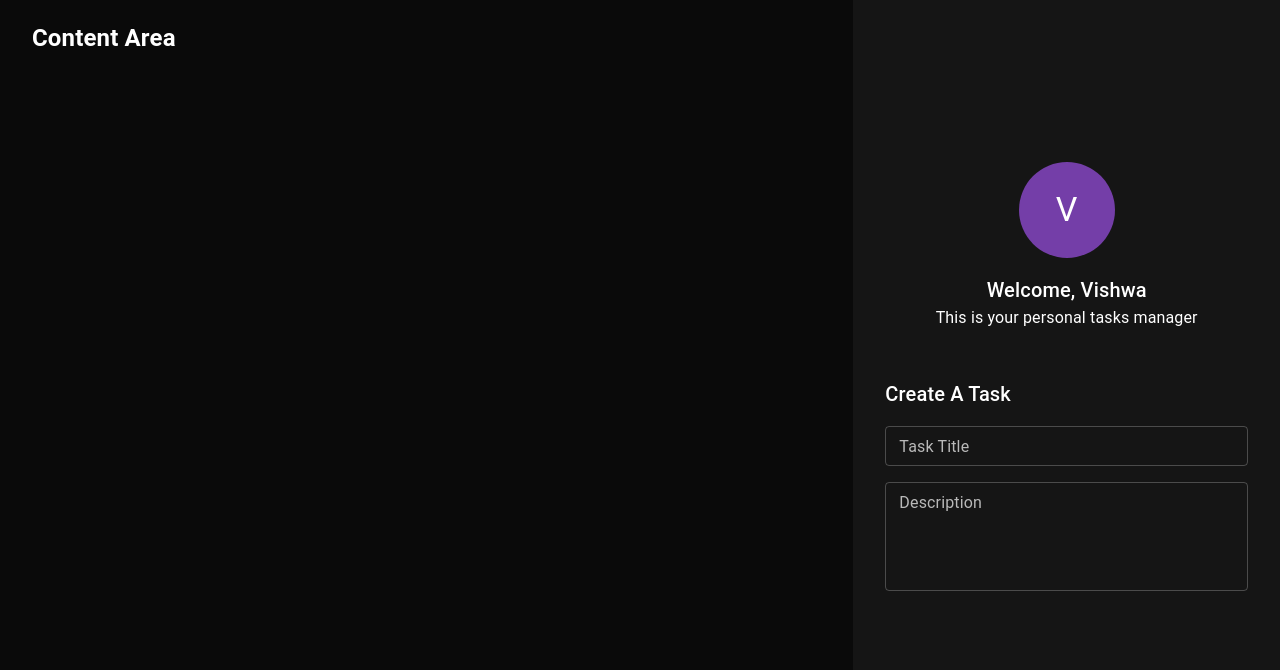
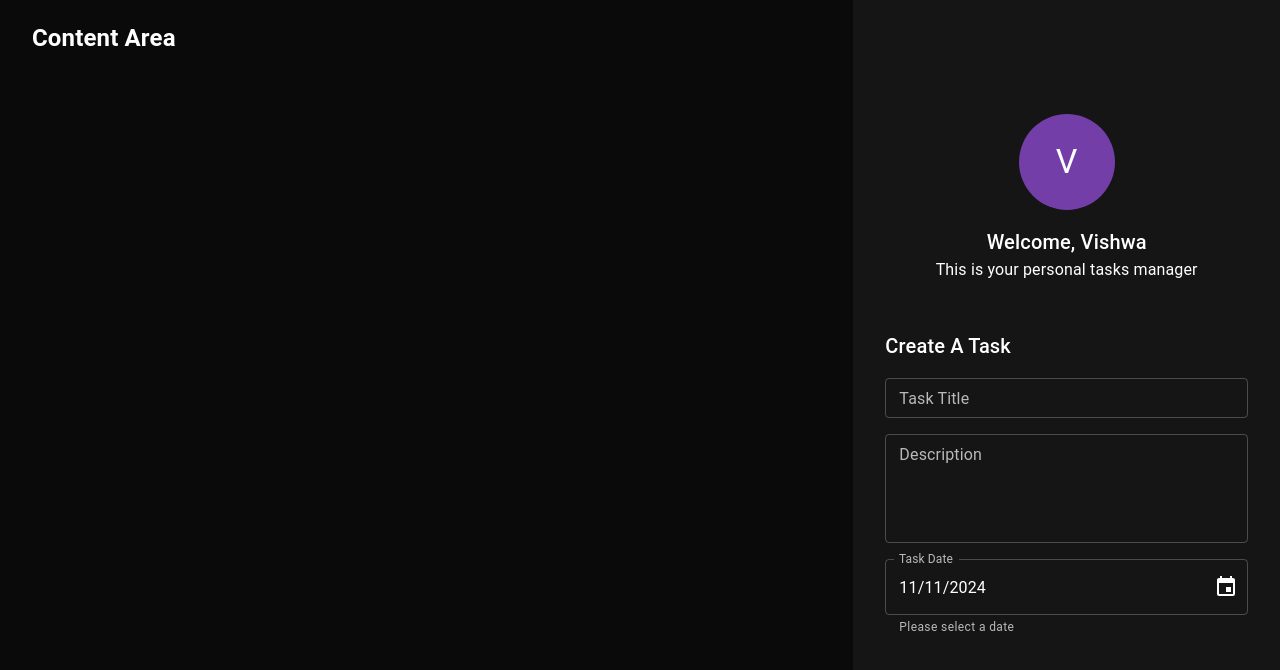
Before and after one commit to vishwa98/task-management, a React (Create React App) app: page / in a window 1280 px wide. Shown: the top 670 px of the page. Built offline with nearby package versions, Linux system fonts and the light colour scheme.

Commit message:
Fields added with interfaces

```diff
--- a/package.json
+++ b/package.json
@@ -6,6 +6,7 @@
     "@emotion/react": "^11.13.3",
     "@emotion/styled": "^11.13.0",
     "@mui/material": "^6.1.6",
+    "@mui/x-date-pickers": "^7.22.2",
     "@testing-library/jest-dom": "^5.17.0",
     "@testing-library/react": "^13.4.0",
     "@testing-library/user-event": "^13.5.0",
@@ -13,6 +14,7 @@
     "@types/node": "^16.18.119",
     "@types/react": "^18.3.12",
     "@types/react-dom": "^18.3.1",
+    "date-fns": "^4.1.0",
     "prop-types": "^15.8.1",
     "react": "^18.3.1",
     "react-dom": "^18.3.1",
--- /dev/null
+++ b/src/components/createTaskForm/_taskDateField.tsx
@@ -0,0 +1,44 @@
+import React, { FC, ReactElement } from 'react';
+
+import { AdapterDateFns } from '@mui/x-date-pickers/AdapterDateFnsV3'
+import { DesktopDatePicker } from '@mui/x-date-pickers/DesktopDatePicker';
+import { IDateField } from './interfaces/IDateField';
+import { LocalizationProvider } from '@mui/x-date-pickers/LocalizationProvider';
+import PropTypes from 'prop-types';
+import { TextField } from '@mui/material';
+
+export const TaskDateField: FC<IDateField> = (
+  props,
+): ReactElement => {
+  const {
+    value = new Date(),
+    disabled = false,
+    onChange = (date) => console.log(date),
+  } = props;
+
+  return (
+    <>
+      <LocalizationProvider dateAdapter={AdapterDateFns}>
+        <DesktopDatePicker
+          label="Task Date"
+          format="dd/MM/yyyy"
+          value={value}
+          onChange={onChange}
+          disabled={disabled}
+          slots={{ textField: TextField }}
+          slotProps={{
+            textField: {
+              helperText: 'Please select a date',
+            },
+          }}
+        />
+      </LocalizationProvider>
+    </>
+  );
+};
+
+TaskDateField.propTypes = {
+  disabled: PropTypes.bool,
+  onChange: PropTypes.func,
+  value: PropTypes.instanceOf(Date),
+};
--- a/src/components/createTaskForm/_taskDescriptionField.tsx
+++ b/src/components/createTaskForm/_taskDescriptionField.tsx
@@ -1,9 +1,18 @@
 import React, { FC, ReactElement } from 'react';
 
+import { ITextField } from './interfaces/ITextField';
+import PropTypes from 'prop-types';
 import { TextField } from '@mui/material';
 
-export const TaskDescriptionField: FC =
-  (): ReactElement => {
+export const TaskDescriptionField: FC<ITextField> = (
+  props,
+): ReactElement => {
+
+  const {
+    onChange = (e) => console.log(e),
+    disabled = false,
+  } = props;
+
   return (
     <TextField
       id="description"
@@ -15,6 +24,13 @@
       multiline
       rows={4}
       fullWidth
+      onChange={onChange}
+      disabled={disabled}
     />
   );
 };
+
+TaskDescriptionField.propTypes = {
+  onChange: PropTypes.func,
+  disabled: PropTypes.bool,
+};
--- a/src/components/createTaskForm/_taskTitleField.tsx
+++ b/src/components/createTaskForm/_taskTitleField.tsx
@@ -1,8 +1,18 @@
 import React, { FC, ReactElement } from 'react';
 
+import { ITextField } from './interfaces/ITextField';
+import PropTypes from 'prop-types';
 import { TextField } from '@mui/material';
 
-export const TaskTitleField: FC = (): ReactElement => {
+export const TaskTitleField: FC<ITextField> = (
+  props,
+): ReactElement => {
+
+  const {
+    onChange = (e) => console.log(e),
+    disabled = false,
+  } = props;
+
   return (
     <TextField
       id="title"
@@ -12,6 +22,13 @@
       size="small"
       name="title"
       fullWidth
+      disabled={disabled}
+      onChange={onChange}
     />
   );
 };
+
+TaskTitleField.propTypes = {
+  onChange: PropTypes.func,
+  disabled: PropTypes.bool,
+};
--- a/src/components/createTaskForm/createTaskForm.tsx
+++ b/src/components/createTaskForm/createTaskForm.tsx
@@ -3,6 +3,7 @@
 
 import { TaskDescriptionField } from './_taskDescriptionField';
 import { TaskTitleField } from './_taskTitleField';
+import { TaskDateField } from './_taskDateField';
 
 export const CreateTaskForm: FC = (): ReactElement => {
   return (
@@ -21,9 +22,9 @@
       <Stack sx={{ width: '100%' }} spacing={2}>
         <TaskTitleField />
         <TaskDescriptionField />
+        <TaskDateField />
       </Stack>
 
-      {/*Task Date*/}
       {/*Task Status*/}
       {/*Task Priority*/}
     </Box>
--- /dev/null
+++ b/src/components/createTaskForm/interfaces/IDateField.ts
@@ -0,0 +1,6 @@
+import { IDisabled } from './IDisabled';
+
+export interface IDateField extends IDisabled {
+  value?: Date | null;
+  onChange?: (date: Date | null) => void;
+}
--- /dev/null
+++ b/src/components/createTaskForm/interfaces/IDisabled.ts
@@ -0,0 +1,3 @@
+export interface IDisabled {
+    disabled?: boolean;
+  }
--- /dev/null
+++ b/src/components/createTaskForm/interfaces/ITextField.ts
@@ -0,0 +1,10 @@
+import { IDisabled } from './IDisabled';
+import React from 'react';
+
+export interface ITextField extends IDisabled {
+  onChange?: (
+    e: React.ChangeEvent<
+      HTMLInputElement | HTMLTextAreaElement
+    >,
+  ) => void;
+}
```
Lines whose indentation alone changed are shown as unchanged.
